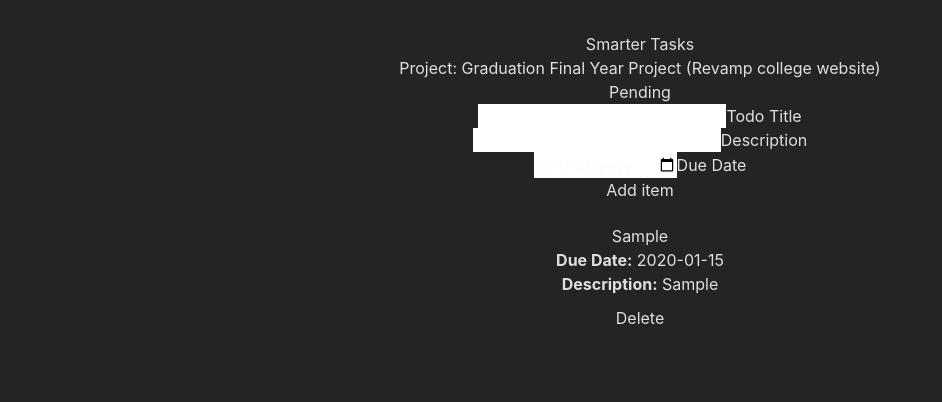
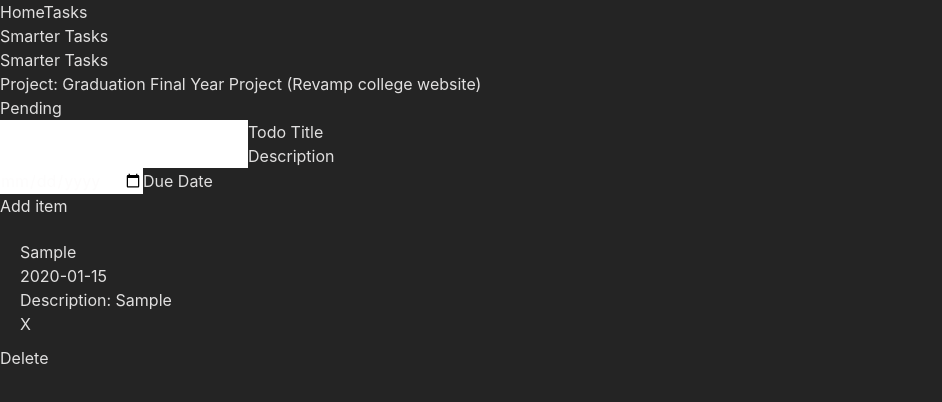
Before and after one commit to Abbhishekk/wd301, a React (Vite) app in the folder smarter-tasks/: page /tasks in a window 1280 px wide. Both pictures are taken after typing "Sample", "Sample", "2020-01-15" into the empty fields and a click on the button "Add item". Shown: the top 402 px of the page, without its empty margins (0-942 px from the left). Built offline with nearby package versions, Linux system fonts and the light colour scheme.

Commit message:
added route

```diff
--- a/smarter-tasks/package.json
+++ b/smarter-tasks/package.json
@@ -10,8 +10,10 @@
     "preview": "vite preview"
   },
   "dependencies": {
+    "@types/react-router-dom": "^5.3.3",
     "react": "^18.2.0",
-    "react-dom": "^18.2.0"
+    "react-dom": "^18.2.0",
+    "react-router-dom": "^6.21.0"
   },
   "devDependencies": {
     "@types/react": "^18.2.37",
--- a/smarter-tasks/src/App.tsx
+++ b/smarter-tasks/src/App.tsx
@@ -1,14 +1,42 @@
-import './App.css';
+import {
+  createBrowserRouter,
+  RouterProvider,
+} from "react-router-dom";
+import HomePage from './pages/HomePage';
+import TaskListPage from './pages/TaskListPage';
+import Layout from "./Layout";
+import TaskDetailsPage from "./pages/TaskDetailsPage";
 
-import TaskApp from "./TaskApp";
-function App() {
+const router = createBrowserRouter([
+  {
+    element: (
+      <Layout />
+    ),
+    children: [
+      {
+        path: "/",
+        element: (<HomePage />)
+      },
+      {
+        path: "/home",
+        element: (<HomePage />)
+      },
+      {
+        path: "/tasks",
+        element: (<TaskListPage />)
+      },
+      {
+        path: "tasks/:id",
+        element: (<TaskDetailsPage />)
+      },
+    ]
+  }
+]);
 
-
+const App = () => {
   return (
-    <div className="App">
-      <TaskApp />
-    </div>
-  )
+    <RouterProvider router={router} />
+  );
 }
 
 export default App
--- /dev/null
+++ b/smarter-tasks/src/Layout.tsx
@@ -0,0 +1,14 @@
+import Header from './components/Header';
+import { Outlet } from "react-router-dom"
+const Layout = () => {
+
+  return (
+    <>
+      <Header />
+      <main>
+      <Outlet />
+      </main>
+    </>
+  )
+}
+export default Layout;
--- a/smarter-tasks/src/Task.tsx
+++ b/smarter-tasks/src/Task.tsx
@@ -1,30 +1,32 @@
 import "./TaskCard.css";
-interface TaskProp {
-  key: number;
-  title: string;
-  description: string;
-  dueDate: string;
+import { TaskItem } from "./types";
+
+interface TaskProps {
+  item: TaskItem;
+  removeTask: (task: TaskItem) => void;
 }
+const Task = (props: TaskProps) => {
+  const { item, removeTask } = props;
+  return (
+    <div className="TaskItem shadow-md border border-slate-100">
+      <div className="sm:ml-4 sm:flex sm:w-full sm:justify-between">
+        <div>
+          <a href={`/tasks/${item.id || ""}`}>
+            <h2 className="text-base font-bold my-1">{item.title}</h2>
+          </a>
+          <p className="text-sm text-slate-500">{item.dueDate}</p>
+          <p className="text-sm text-slate-500">
+            Description: {item.description}
+          </p>
+        </div>
 
-
-const Task = (props: TaskProp) =>{
-
-  return (
-    <div className="TaskItem shadow-md border border-slate-100" >
-
-
-              <h2 className="text-base font-bold my-1">{props.title}</h2>
-              <p className="text-sm text-slate-500">
-                <b> Due Date:</b> {props.dueDate}
-              </p>
-              <p className="text-sm text-slate-500">
-              <b> Description:</b> {props.description}
-              </p>
-
-
+        <button className="deleteTaskButton cursor-pointer flex items-center justify-center h-4 w-4 rounded-full my-5 mr-5"
+          onClick={() => removeTask(item)}>
+          X
+        </button>
       </div>
-  )
-}
-
+    </div>
+  );
+};
 
 export default Task;
--- a/smarter-tasks/src/TaskForm.tsx
+++ b/smarter-tasks/src/TaskForm.tsx
@@ -1,31 +1,38 @@
-import React from "react";
+import React, { useEffect } from "react";
 import { TaskItem } from "./types";
-
 interface TaskFormProps {
   addTask: (task: TaskItem) => void;
 }
 interface TaskFormState {
+  id: number;
     title: string;
     description: string;
     dueDate: string;
   }
+
   const TaskForm = (props: TaskFormProps) => {
+
     const [title, setTitle] = React.useState("");
+    const [id, setId] = React.useState(0);
   const [description, setDescription] = React.useState("");
   const [dueDate, setDueDate] = React.useState("");
   const [formState, setFormState] = React.useState<TaskFormState>({
+    id: id,
     title: title,
     description: description,
     dueDate: dueDate,
   });
+
     const addTask: React.FormEventHandler<HTMLFormElement> = (event) => {
         event.preventDefault();
         console.log(`Submitted the form with`+ formState.title + formState.description + formState.dueDate);
         if (formState.title.length === 0 || formState.dueDate.length === 0) {
           return;
         }
+        formState.id++
+        setId(formState.id);
         props.addTask(formState);
-        setFormState({ title: "", description: "", dueDate: "" });
+        setFormState({id: id, title: "", description: "", dueDate: "" });
       };
     const titleChanged: React.ChangeEventHandler<HTMLInputElement> = (event) => {
         console.log(`${event.target.value}`);
--- a/smarter-tasks/src/TaskList.tsx
+++ b/smarter-tasks/src/TaskList.tsx
@@ -14,12 +14,15 @@ const TaskList = (props: Props)=>{
   });
   //const [propsx, setPropsx] = useState(props);
   console.log(taskAppState)
-  const deleteTask = (e: React.FormEvent<HTMLFormElement>, id: number) =>{
-    e.preventDefault();
+  const deleteTask = (item: TaskItem) =>{
+
 
   //  localStorage.removeItem()
-    props.tasks.splice(id,1);
+    props.tasks.splice(item.id-1,1);
     //console.log(props.tasks);
+    props.tasks.map((task, idx)=>{
+      task.id = idx;
+    })
     setTaskAppState({tasks: props.tasks});
     //setPropsx(props);
     //console.log(taskAppState);
@@ -28,11 +31,10 @@ const TaskList = (props: Props)=>{
   return(
 
     props.tasks.map((task, idx) => (
-      <form onSubmit={(event)=>deleteTask(event,idx)} >
 
-      <Task key={idx} title={task.title} description={task.description} dueDate={task.dueDate} />
-      <button type="submit" className="bg-red-500 rounded m-5 deleteTaskButton"   >Delete</button>
-      </form>
+
+      <><Task item={({ id: task.id, title: task.title, description: task.description, dueDate: task.dueDate })} removeTask={deleteTask} /><button type="submit" className="bg-red-500 rounded m-5 deleteTaskButton">Delete</button></>
+
     ))
   )
 }
--- /dev/null
+++ b/smarter-tasks/src/components/Header.tsx
@@ -0,0 +1,23 @@
+const Header = () => {
+    return (
+      <nav className="bg-gray-800 py-4">
+        <div className="mx-auto px-4">
+          <div className="flex justify-between">
+            <div className="flex items-center w-1/3">
+            <a href="/home" className="ml-6 text-gray-300 hover:text-white">
+                Home
+              </a>
+              <a href="/tasks" className="ml-6 text-gray-300 hover:text-white">
+                Tasks
+              </a>
+            </div>
+            <div className="flex items-center w-1/3 justify-center">
+              <h2 className="text-white text-lg font-bold">Smarter Tasks</h2>
+            </div>
+          </div>
+        </div>
+      </nav>
+    );
+  };
+
+  export default Header;
--- /dev/null
+++ b/smarter-tasks/src/pages/HomePage.tsx
@@ -0,0 +1,12 @@
+// HomePage.tsx
+import React from 'react';
+
+const HomePage: React.FC = () => {
+  return (
+    <div className="flex flex-col justify-center items-center h-screen">
+      <h1 className="text-4xl font-bold mb-4">Task Manager</h1>
+      <p className="text-lg text-gray-600">Welcome to the Task Manager application!</p>
+    </div>
+  );
+};
+export default HomePage;
--- /dev/null
+++ b/smarter-tasks/src/pages/TaskDetailsPage.tsx
@@ -0,0 +1,38 @@
+import React from 'react';
+import { useParams } from 'react-router-dom';
+import { useLocalStorage } from '../hooks/useLocalStorage';
+import { TaskItem } from '../types';
+
+interface TaskDetailsPageParams extends Record<string, string> {
+  id: string;
+}
+
+interface TaskAppState {
+  tasks: TaskItem[];
+}
+
+const TaskDetailsPage: React.FC = () => {
+  const { id } = useParams<TaskDetailsPageParams>();
+  let idx: any = id
+  idx = Number(id)
+  const [taskAppState] = useLocalStorage<TaskAppState>(
+    "tasks",
+    {
+      tasks: [],
+    }
+  );
+
+  const task = taskAppState.tasks.find(task => task.id === idx);
+
+  return (
+    <div className="bg-white shadow-md rounded-md p-4 m-8">
+      <div className="flex justify-between items-center mb-4">
+        <h3 className="text-lg font-medium">{task?.title}</h3>
+      </div>
+      <p className="text-gray-600">{task?.description}</p>
+      <p className="text-gray-600">{task?.dueDate}</p>
+    </div>
+  );
+};
+
+export default TaskDetailsPage;
--- /dev/null
+++ b/smarter-tasks/src/pages/TaskListPage.tsx
@@ -0,0 +1,12 @@
+import React from 'react';
+import TaskApp from '../TaskApp';
+const TaskListPage: React.FC = () => {
+  return (
+    <div>
+           <TaskApp />
+    </div>
+
+  );
+};
+
+export default TaskListPage;
--- a/smarter-tasks/src/types.ts
+++ b/smarter-tasks/src/types.ts
@@ -1,4 +1,6 @@
 export interface TaskItem {
+    id: number;
+
     title: string;
     description: string;
     dueDate: string;
```
Also changed, not shown: 1 other file (tests, documents, lock files or other folders).
